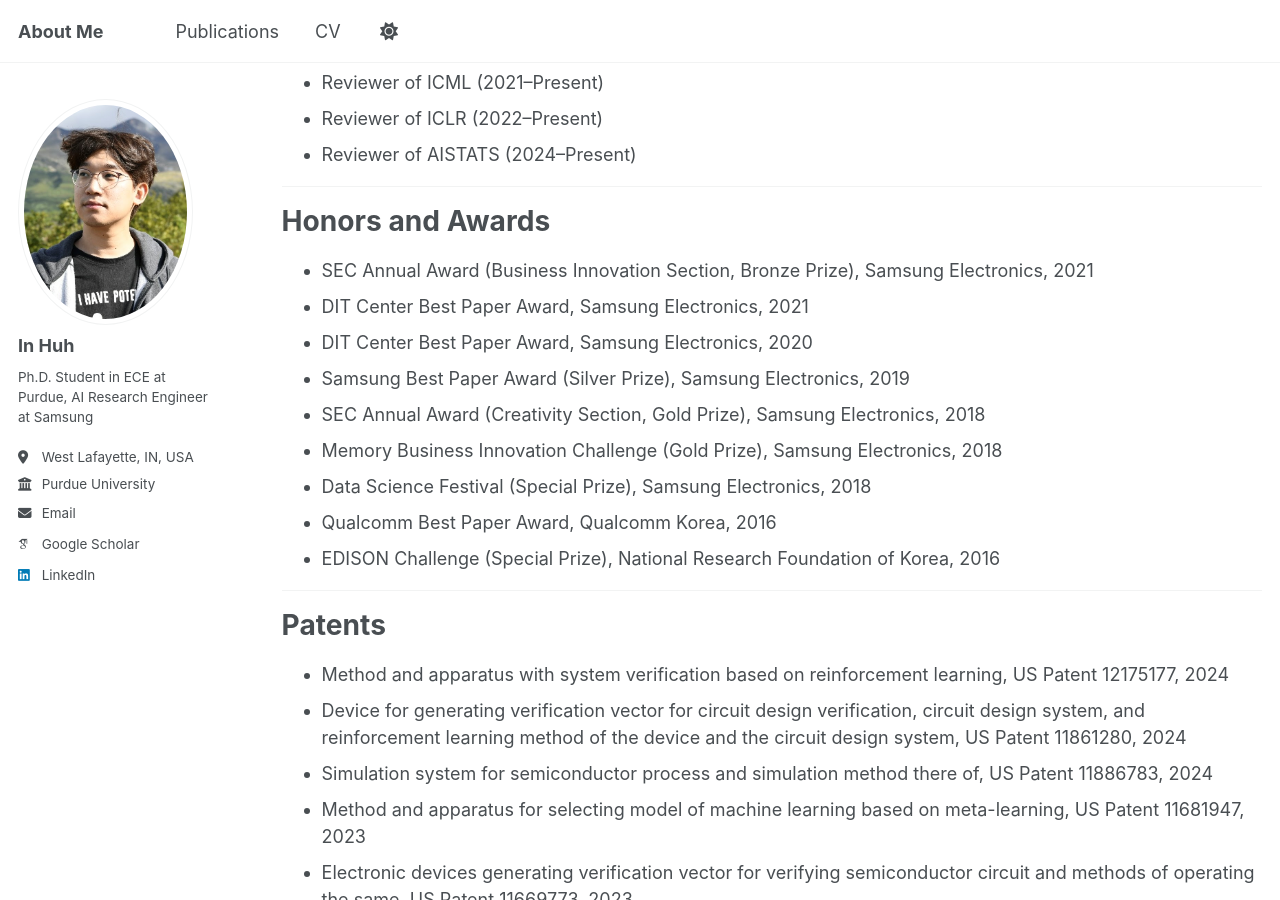
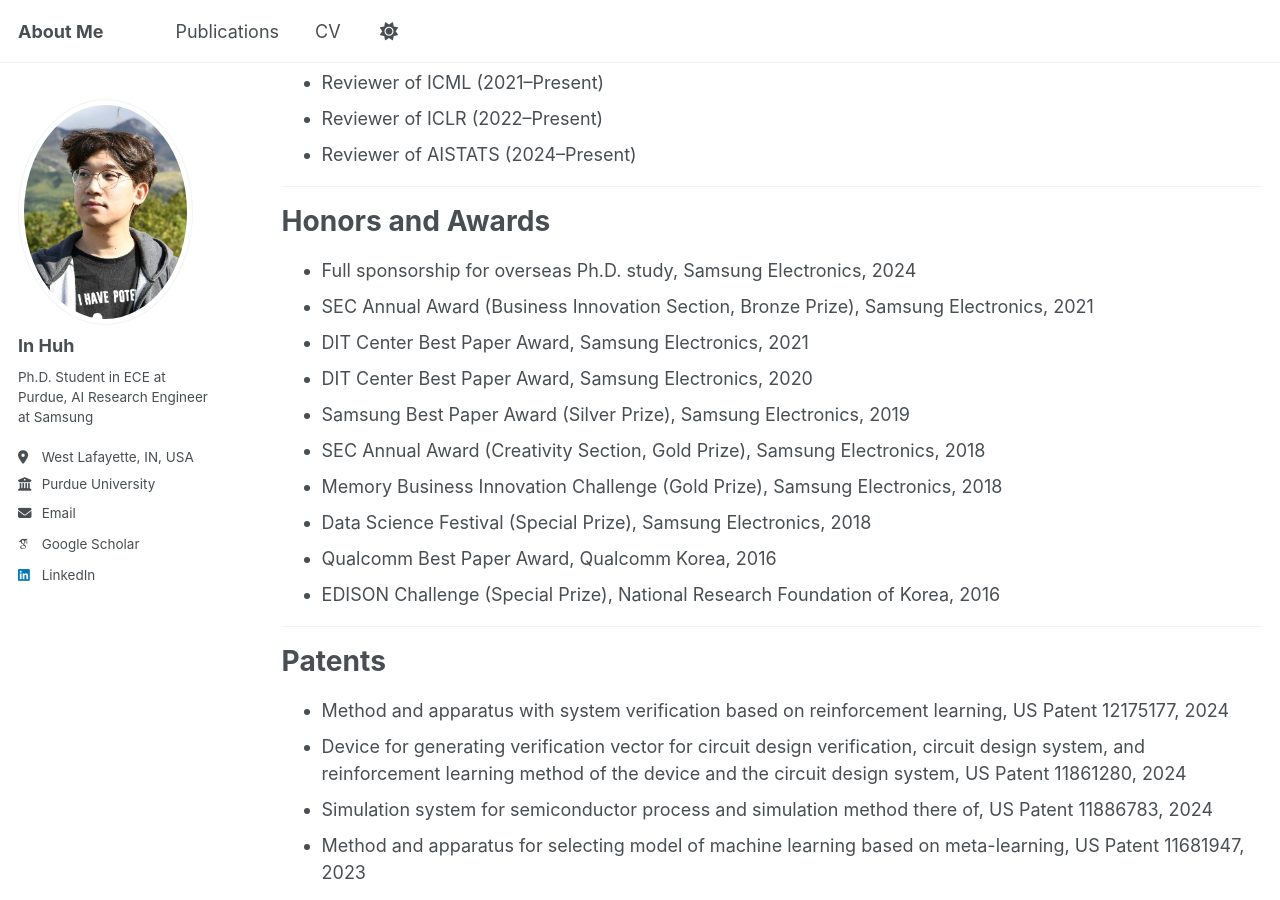
Before and after one commit to inhuh91/inhuh91.github.io, a Jekyll site: the page built from _pages/cv.md, in a window 1280 px wide and 900 px high, scrolled down 1815 px. Built offline with Jekyll 4.4.1, drawn with Linux system fonts in a browser that asks for light colours; some web fonts are replaced.

Commit message:
Minor margin modification

```diff
--- a/_pages/cv.md
+++ b/_pages/cv.md
@@ -52,6 +52,7 @@ Academic Activities
 
 Honors and Awards
 =====
+* Full sponsorship for overseas Ph.D. study, Samsung Electronics, 2024
 * SEC Annual Award (Business Innovation Section, Bronze Prize), Samsung Electronics, 2021
 * DIT Center Best Paper Award, Samsung Electronics, 2021
 * DIT Center Best Paper Award, Samsung Electronics, 2020
```
